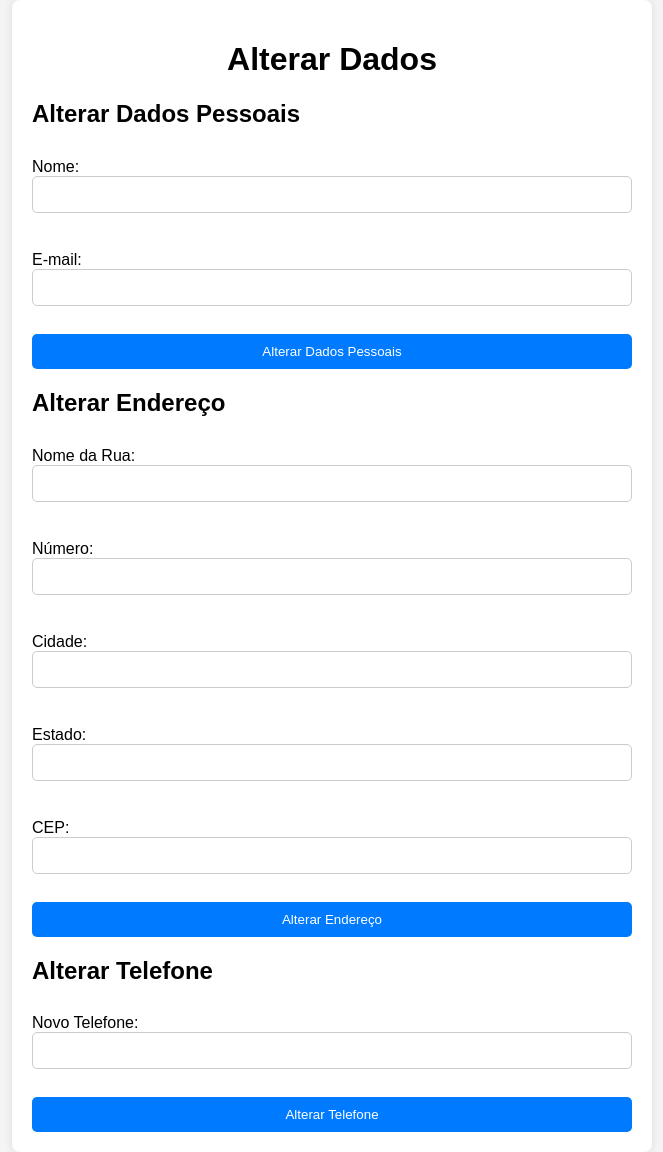
After one commit to Priscillaqfer/PrisSales, a Flask app: template templates/alterar_cliente_dados copy.html in a window 1280 px wide. The commit adds this page. Shown: the whole page, without its empty margins (308-971 px from the left). Run offline with Flask 3, Linux system fonts and the light colour scheme; the template is opened without the code that fills it, so the values that code supplies are empty.

Commit message:
Pendente> Terminar cadastro, puxar dados do banco na tela de alteração, produtos todas as funçoes, vendas todas as funcões

```diff
--- a/exec.py
+++ b/exec.py
@@ -68,5 +68,24 @@ def cadastro_produto():
 
     return render_template('cadastro_produto.html')
 
+# Rota para buscar CPF e retornar os dados do cliente para alteração
+@app.route('/alterar_cliente_buscarcpf', methods=['GET', 'POST'])
+def alterar_cliente_buscarcpf():
+    if request.method == 'POST':
+        cpf = request.form['cpf']
+        # Consulta o cliente no Supabase onde o campo 'cpf_cnpj' é igual ao CPF informado.
+        response = supabase.table("Clientes").select("*").eq("cpf_cnpj", cpf).execute()
+
+        if response.data:
+            # Assumindo que o resultado é uma lista de dicionários, pegamos o primeiro registro.
+            cliente = response.data[0]
+            return render_template('alterar_cliente_dados.html', cliente=cliente)
+        else:
+            return "Cliente não encontrado", 404
+
+    # Se for GET, exibe o formulário para inserir o CPF
+    return render_template('alterar_cliente_buscarcpf.html')
+
+
 if __name__ == '__main__':
     app.run(debug=True)
--- /dev/null
+++ b/templates/alterar_cliente_dados copy.html
@@ -0,0 +1,62 @@
+<!DOCTYPE html>
+<html lang="pt-br">
+<head>
+    <meta charset="UTF-8">
+    <meta name="viewport" content="width=device-width, initial-scale=1.0">
+    <title>Alterar Dados</title>
+    <link rel="stylesheet" href="{{ url_for('static', filename='style.css') }}">
+</head>
+<body>
+    <div class="container">
+        <h1>Alterar Dados</h1>
+
+        <!-- Seção para Alterar Dados Pessoais -->
+        <div id="alterar-dados-pessoais" class="form-section">
+            <h2>Alterar Dados Pessoais</h2>
+            <form action="/api/alterar_dados_pessoais" method="POST">
+                <label for="nome">Nome:</label>
+                <input type="text" name="nome" id="nome" required><br>
+
+                <label for="email">E-mail:</label>
+                <input type="email" name="email" id="email" required><br>
+
+                <button type="submit">Alterar Dados Pessoais</button>
+            </form>
+        </div>
+
+        <!-- Seção para Alterar Endereço -->
+        <div id="alterar-endereco" class="form-section">
+            <h2>Alterar Endereço</h2>
+            <form action="/api/alterar_endereco" method="POST">
+                <label for="nome_rua">Nome da Rua:</label>
+                <input type="text" name="nome_rua" id="nome_rua" required><br>
+
+                <label for="numero">Número:</label>
+                <input type="text" name="numero" id="numero" required><br>
+
+                <label for="cidade">Cidade:</label>
+                <input type="text" name="cidade" id="cidade" required><br>
+
+                <label for="estado">Estado:</label>
+                <input type="text" name="estado" id="estado" required><br>
+
+                <label for="cep">CEP:</label>
+                <input type="text" name="cep" id="cep" required><br>
+
+                <button type="submit">Alterar Endereço</button>
+            </form>
+        </div>
+
+        <!-- Seção para Alterar Telefone -->
+        <div id="alterar-telefone" class="form-section">
+            <h2>Alterar Telefone</h2>
+            <form action="/api/alterar_telefone" method="POST">
+                <label for="telefone">Novo Telefone:</label>
+                <input type="text" name="telefone" id="telefone" required><br>
+
+                <button type="submit">Alterar Telefone</button>
+            </form>
+        </div>
+    </div>
+</body>
+</html>
--- a/templates/index.html
+++ b/templates/index.html
@@ -10,7 +10,8 @@
     <div class="container">
         <h1>Menu Principal</h1>
         <ul>
-            <li><a href="{{ url_for('cadastro_cliente') }}">Cadastro/Alterar Cliente</a></li>
+            <li><a href="{{ url_for('cadastro_cliente') }}">Cadastro Cliente</a></li>
+            <li><a href="{{ url_for('alterar_cliente_buscarcpf') }}">Alterar Dados de Cliente</a></li>
             <li><a href="{{ url_for('cadastro_produto') }}">Cadastro/Alterar Produto</a></li>
             <li><a href="#">Registro de Vendas</a></li>
             <li><a href="#">Alterar Venda</a></li>
```
Also changed, not shown: templates/alterar_cliente_buscarcpf.html (added, +20 -0 lines), templates/alterar_cliente_dados.html (added, +27 -0 lines), tester/teste.py (+4 -6 lines).
